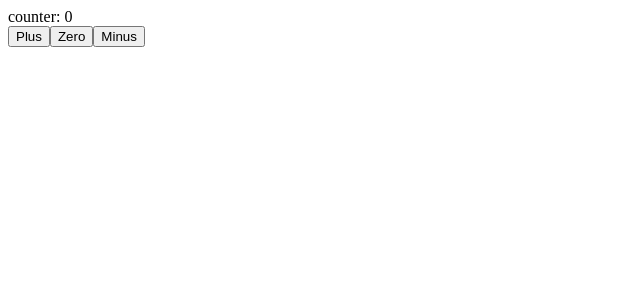
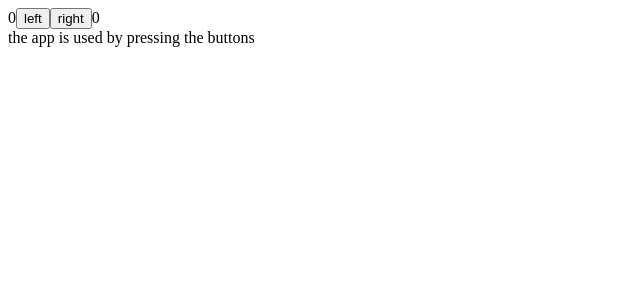
Before and after one commit to mbrockmandev/fullstackopen, a React (Create React App) app in the folder part1/courseinfo/: page / in a window 1280 px wide. Shown: the top 300 px of the page, without its empty margins (0-640 px from the left). Built offline with nearby package versions, Linux system fonts and the light colour scheme.

Commit message:
add history component

```diff
--- a/part1/courseinfo/src/App.js
+++ b/part1/courseinfo/src/App.js
@@ -1,38 +1,35 @@
 import { useState } from 'react';
-import Display from './components/Display';
-import Button from './components/Button';
+import History from './components/History';
 
 const App = () => {
-  const [counter, setCounter] = useState(0);
+  const [left, setLeft] = useState(0);
+  const [right, setRight] = useState(0);
+  const [allClicks, setAll] = useState([]);
+  const [total, setTotal] = useState(0);
 
-  const increaseByOne = (e) => {
-    setCounter(counter + 1);
-  };
+  const handleLeftClick = () => {
+    setAll(allClicks.concat('L'))
+    const updatedLeft = left + 1
+    setLeft(updatedLeft)
+    setTotal(updatedLeft + right)
+  }
 
-  const resetToZero = (e) => {
-    setCounter(0);
-  };
 
-  const decreaseByOne = (e) => {
-    setCounter(counter - 1);
+  const handleRightClick = () => {
+    setAll(allClicks.concat('R'))
+    const updatedRight = right + 1
+    setRight(updatedRight)
+    setTotal(updatedRight + right)
   };
 
   return (
-    <>
-      <Display counter={counter} />
-      <Button
-        handleClick={increaseByOne}
-        text='Plus'
-      />
-      <Button
-        handleClick={resetToZero}
-        text='Zero'
-      />
-      <Button
-        handleClick={decreaseByOne}
-        text='Minus'
-      />
-    </>
+    <div>
+      {left}
+      <button onClick={handleLeftClick}>left</button>
+      <button onClick={handleRightClick}>right</button>
+      {right}
+      <History allClicks={allClicks} />
+    </div>
   );
 };
 
--- /dev/null
+++ b/part1/courseinfo/src/components/History.jsx
@@ -0,0 +1,7 @@
+const History = (props) => {
+  if (props.allClicks.length === 0) {
+    return <div>the app is used by pressing the buttons</div>;
+  }
+  return <div>button press history: {props.allClicks.join(' ')}</div>;
+};
+export default History;
```
